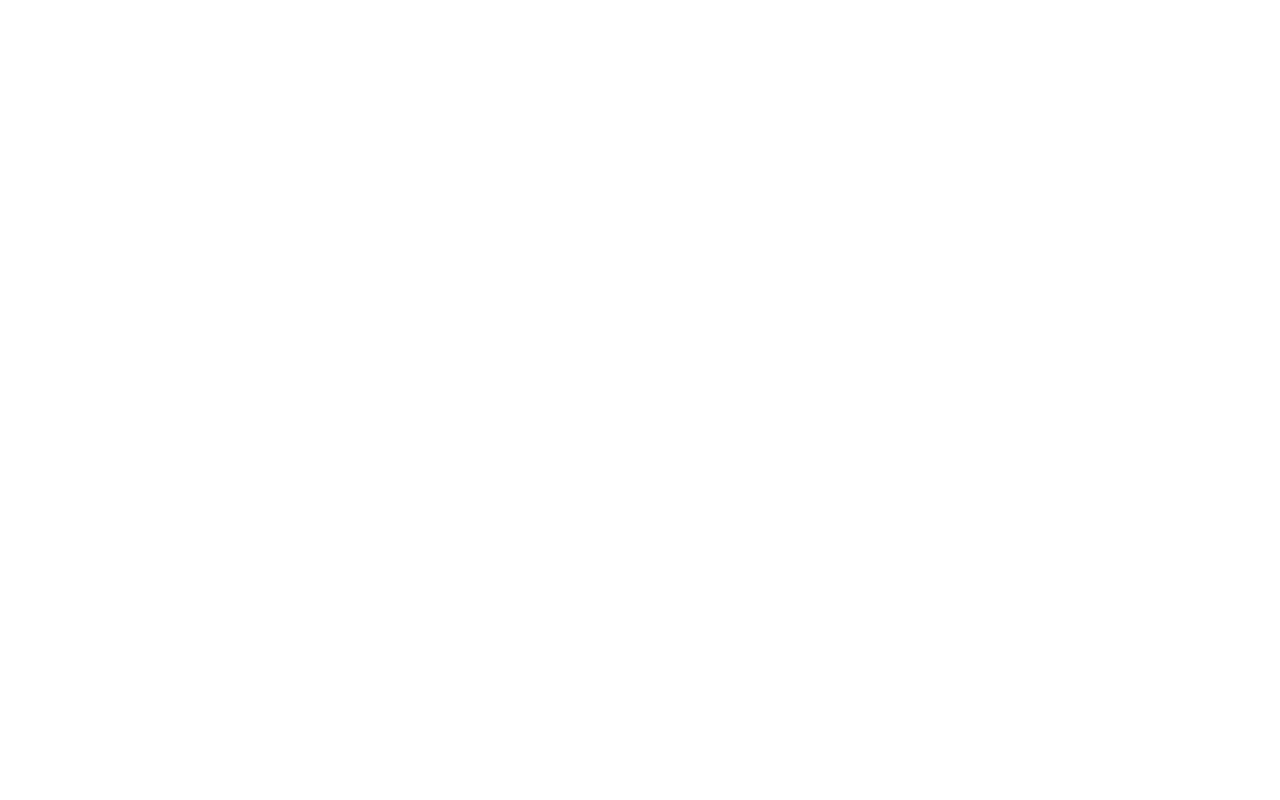
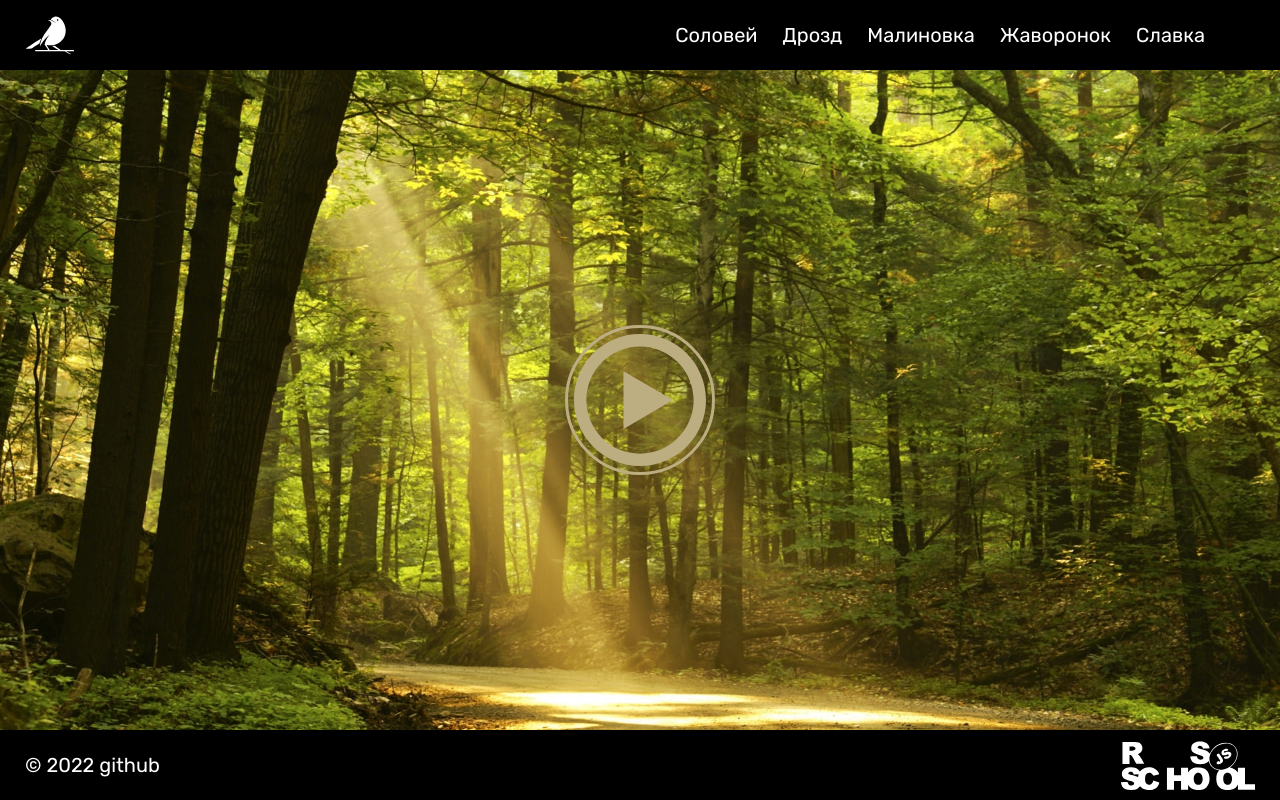
Before and after one commit to AlexiyKami/eco-sounds, a plain HTML site: page index.html in a window 1280 px wide. Drawn offline with Linux system fonts and the light colour scheme.

Commit message:
feat: add header, main, footer content

```diff
--- a/index.html
+++ b/index.html
@@ -10,6 +10,36 @@
     <link rel="stylesheet" href="style.css">
 </head>
 <body>
-
+    <header>
+        <div class="header-container">
+            <a href=""><img src="assets/svg/logo.svg" alt="logo" class="logo"></a>
+            <nav class="nav">
+                <ul class="nav-ul">
+                    <li class="nav-item">Соловей</li>
+                    <li class="nav-item">Дрозд</li>
+                    <li class="nav-item">Малиновка</li>
+                    <li class="nav-item">Жаворонок</li>
+                    <li class="nav-item">Славка</li>
+                </ul>
+            </nav>
+        </div>
+    </header>
+    <main>
+        <div class="main-container">
+            <button class="play-button pulse">
+                <img src="assets/svg/play.svg" alt="play-button">
+            </button>
+        </div>
+    </main>
+    <footer>
+        <div class="footer-container">
+            <div class="footer-data">
+                <span>&#169;</span>
+                <span>2022</span>
+                <a>github</a>
+            </div>
+            <a href=""><img src="assets/svg/rss.svg" alt="RSS Logo"></a>
+        </div>
+    </footer>
 </body>
 </html>
--- a/style.css
+++ b/style.css
@@ -1,3 +1,89 @@
+@import url('https://fonts.googleapis.com/css2?family=Rubik&display=swap');
+
+:root {
+    --color-gold : #BDAE82;
+}
+
 html {
+    box-sizing: border-box;
     scroll-behavior: smooth;
+    color: white;
+    font-family: Rubik;
+    font-weight: 400;
+    font-size: 20px;
 }
+
+.header-container {
+    height: 70px;
+    background-color: black;
+    display: flex;
+    flex-direction: row;
+    justify-content: space-between;
+    align-items: center;
+    padding: 0 25px;
+}
+
+.logo {
+    height: 50px;
+    width: 50px;
+}
+
+.nav {
+    padding-right: 50px;
+}
+
+.nav-ul {
+    display: flex;
+    flex-direction: row;
+    gap: 25px;
+}
+
+.nav-item {
+    cursor: pointer;
+}
+
+.main-container {
+    display: flex;
+    justify-content: center;
+    align-items: center;
+    height: calc(100vh - 140px);
+    background-image: url('./assets/img/forest.jpg');
+    background-repeat: no-repeat;
+    background-position: center 0;
+    background-size: cover;
+}
+
+.play-button {
+    height: 150px;
+    width: 150px;
+    background-color: transparent;
+    border: 3px solid var(--color-gold);
+    border-radius: 75px;
+}
+.play-button img {
+    width: 100%;
+}
+
+.pulse:hover{
+	box-shadow: 0 0 0 2em rgba(255, 255, 255, 0);
+    z-index: 5;
+	animation: pulse 1s;
+
+}
+
+@keyframes pulse{
+	0%{box-shadow: 0 0 0 0 var(--color-gold)}
+}
+
+.footer-container {
+    padding: 0 25px;
+    display: flex;
+    justify-content: space-between;
+    align-items: center;
+    background-color: black;
+    height: 70px;
+}
+
+.footer-container a img {
+    height: 50px;
+}
```
